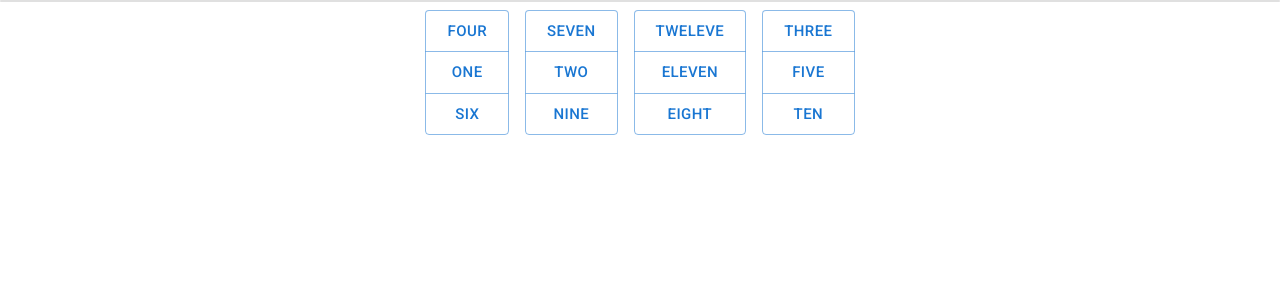
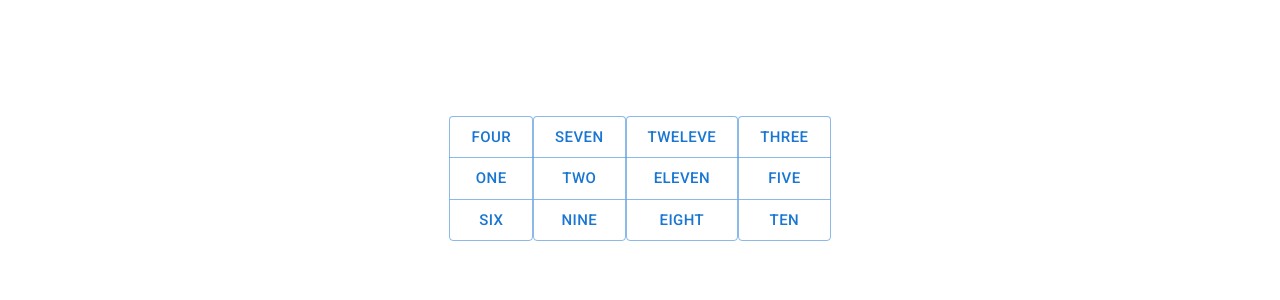
Before and after one commit to kengeene/word-game_react_app, a React (Create React App) app: page / in a window 1280 px wide. Shown: the top 300 px of the page. Built offline with nearby package versions, Linux system fonts and the light colour scheme.

Commit message:
style: cleanup styling

```diff
--- a/src/App.js
+++ b/src/App.js
@@ -1,10 +1,7 @@
-import "./assets/css/App.css";
-import Button from "@mui/material/Button";
-import Box from "@mui/material/Box";
-import ButtonGroup from "@mui/material/ButtonGroup";
 import { useEffect, useState } from "react";
 import { flattenArray, randomizeArray, unflattenArray } from "./utils/array";
 import SolvedWords from "./components/solvedWords/index";
+import { Grid, Container, ButtonGroup, Box, Button } from "@mui/material";
 
 function App() {
   // Logic to render table
@@ -78,19 +75,19 @@ function App() {
   }, [options, selectedWords]);
 
   return (
-    <>
+    <Container>
+      <Grid
+        container
+        direction="column"
+        justifyContent="center"
+        // alignItems="center"
+        spacing={2}
+      >
+        <Grid item xs={12}>
           <SolvedWords resolvedWords={resolvedWords} options={options} />
-      <Box
-        sx={{
-          display: "flex",
-          flexDirection: "row",
-          justifyContent: "center",
-          alignItems: "center",
-          "& > *": {
-            m: 1,
-          },
-        }}
-      >
+        </Grid>
+        <Grid item xs={12}>
+          <Box>
             {randomizedSubArrays.map((array, index) => (
               <ButtonGroup
                 size="large"
@@ -112,7 +109,9 @@ function App() {
               </ButtonGroup>
             ))}
           </Box>
-    </>
+        </Grid>
+      </Grid>
+    </Container>
   );
 }
 
--- a/src/assets/css/App.css
+++ /dev/null
@@ -1,38 +0,0 @@
-.App {
-  text-align: center;
-}
-
-.App-logo {
-  height: 40vmin;
-  pointer-events: none;
-}
-
-@media (prefers-reduced-motion: no-preference) {
-  .App-logo {
-    animation: App-logo-spin infinite 20s linear;
-  }
-}
-
-.App-header {
-  background-color: #282c34;
-  min-height: 100vh;
-  display: flex;
-  flex-direction: column;
-  align-items: center;
-  justify-content: center;
-  font-size: calc(10px + 2vmin);
-  color: white;
-}
-
-.App-link {
-  color: #61dafb;
-}
-
-@keyframes App-logo-spin {
-  from {
-    transform: rotate(0deg);
-  }
-  to {
-    transform: rotate(360deg);
-  }
-}
--- a/src/assets/css/index.css
+++ /dev/null
@@ -1,13 +0,0 @@
-body {
-  margin: 0;
-  font-family: -apple-system, BlinkMacSystemFont, 'Segoe UI', 'Roboto', 'Oxygen',
-    'Ubuntu', 'Cantarell', 'Fira Sans', 'Droid Sans', 'Helvetica Neue',
-    sans-serif;
-  -webkit-font-smoothing: antialiased;
-  -moz-osx-font-smoothing: grayscale;
-}
-
-code {
-  font-family: source-code-pro, Menlo, Monaco, Consolas, 'Courier New',
-    monospace;
-}
--- a/src/assets/css/style.css
+++ b/src/assets/css/style.css
@@ -1,19 +1,46 @@
+* {
+  margin: 0;
+}
+
+body {
+  padding: 100px;
+  display: flex;
+  flex-direction: column;
+  align-content: center;
+  justify-content: center;
+  align-items: center;
+}
+
 .selected {
   background-color: darkgray !important;
 }
 
 .row-0 {
   background-color: #6a2c70;
+  transform: translateY(10%);
+  transition: linear ease-in 5s;
 }
 
 .row-1 {
   background-color: #f9ed69;
+  color: #1d1b1a !important;
+  transform: translateY(10%);
+  transition: linear ease-in 5s;
 }
 
 .row-2 {
   background-color: #f08a5d;
+  transform: translateY(10%);
+  transition: linear ease-in 5s;
 }
 
 .row-3 {
   background-color: #b83b5e;
+  transform: translateY(10%);
+  transition: linear ease-in 5s;
 }
+
+.answer-card {
+  text-align: center;
+  border-radius: 10rem;
+}
--- a/src/components/solvedWords/index.js
+++ b/src/components/solvedWords/index.js
@@ -1,28 +1,36 @@
 import * as React from "react";
+// import Box from "@mui/material/Box";
+// import Card from "@mui/material/Card";
+// import CardContent from "@mui/material/CardContent";
+import Typography from "@mui/material/Typography";
+// import Grid from "@mui/material/Grid";
+// import Snackbar from "@mui/material/Snackbar";
+import Stack from "@mui/material/Stack";
 import Box from "@mui/material/Box";
-import Card from "@mui/material/Card";
-import CardContent from "@mui/material/CardContent";
-import Typography from "@mui/material/Typography";
 
 export default function OutlinedCard({ resolvedWords }) {
   return (
-    <Box sx={{ minWidth: 275 }}>
-      <Card variant="outlined">
-        <React.Fragment>
-          <>
+    <Box>
+      <Stack spacing={2}>
         {Object.entries(resolvedWords).map(([name, array], index) => (
-              <CardContent className={`row-${index}`}>
-                <Typography variant="h5" component="div">
+          <item className={`row-${index} answer-card`}>
+            <Typography
+              variant="h5"
+              component="div"
+              color="#000000"
+              // sx={{ mb: 1.5 }}
+            >
               {name}
             </Typography>
-                <Typography sx={{ mb: 1.5 }} color="text.secondary">
+            <Typography
+              // sx={{ mb: 1.5 }}
+              color="#000000"
+            >
               {array.toString()}
             </Typography>
-              </CardContent>
+          </item>
         ))}
-          </>
-        </React.Fragment>
-      </Card>
+      </Stack>
     </Box>
   );
 }
--- a/src/index.js
+++ b/src/index.js
@@ -1,6 +1,5 @@
 import React from "react";
 import ReactDOM from "react-dom/client";
-import "./assets/css/index.css";
 import "./assets/css/style.css";
 import App from "./App";
 import reportWebVitals from "./reportWebVitals";
```
Lines whose indentation alone changed are shown as unchanged.
